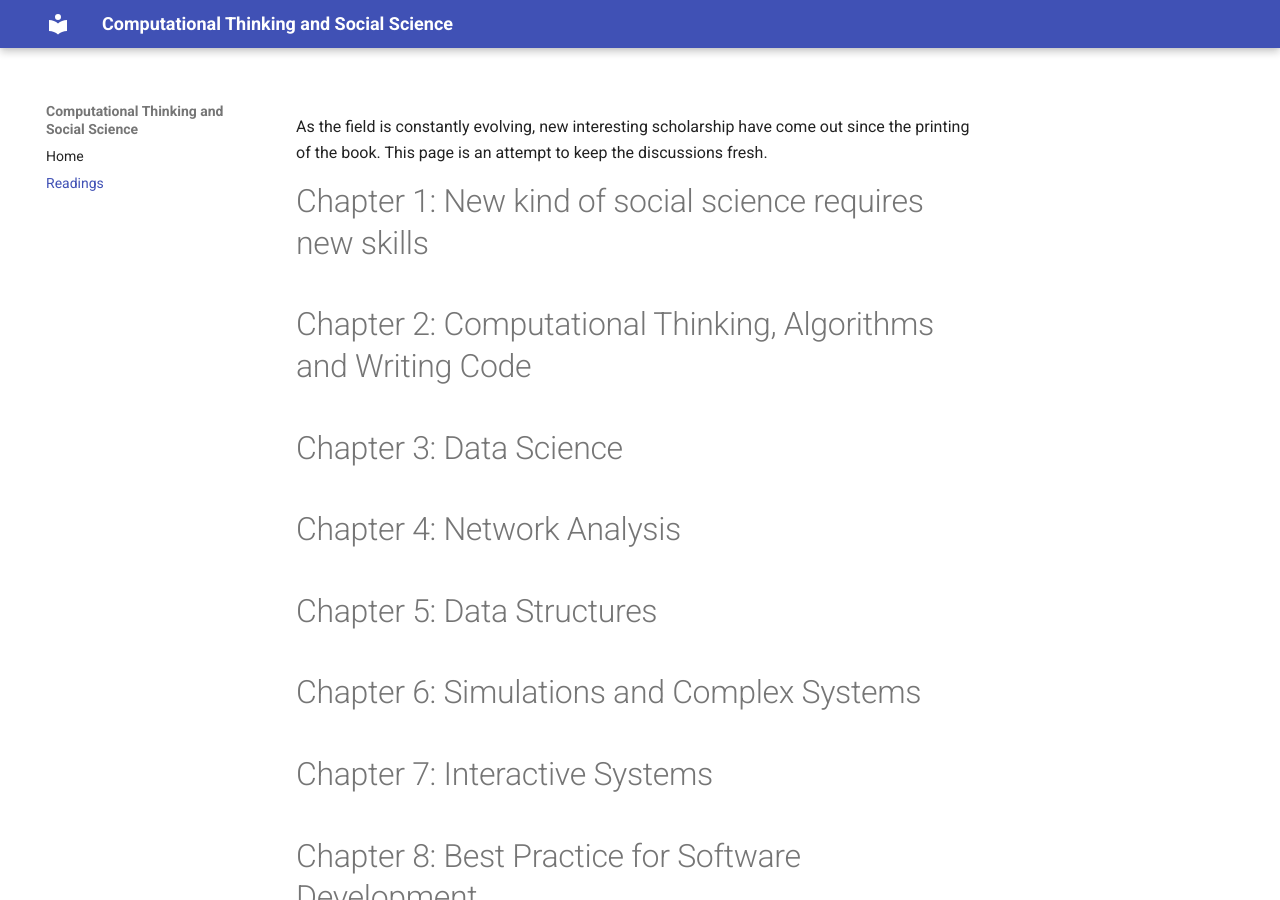
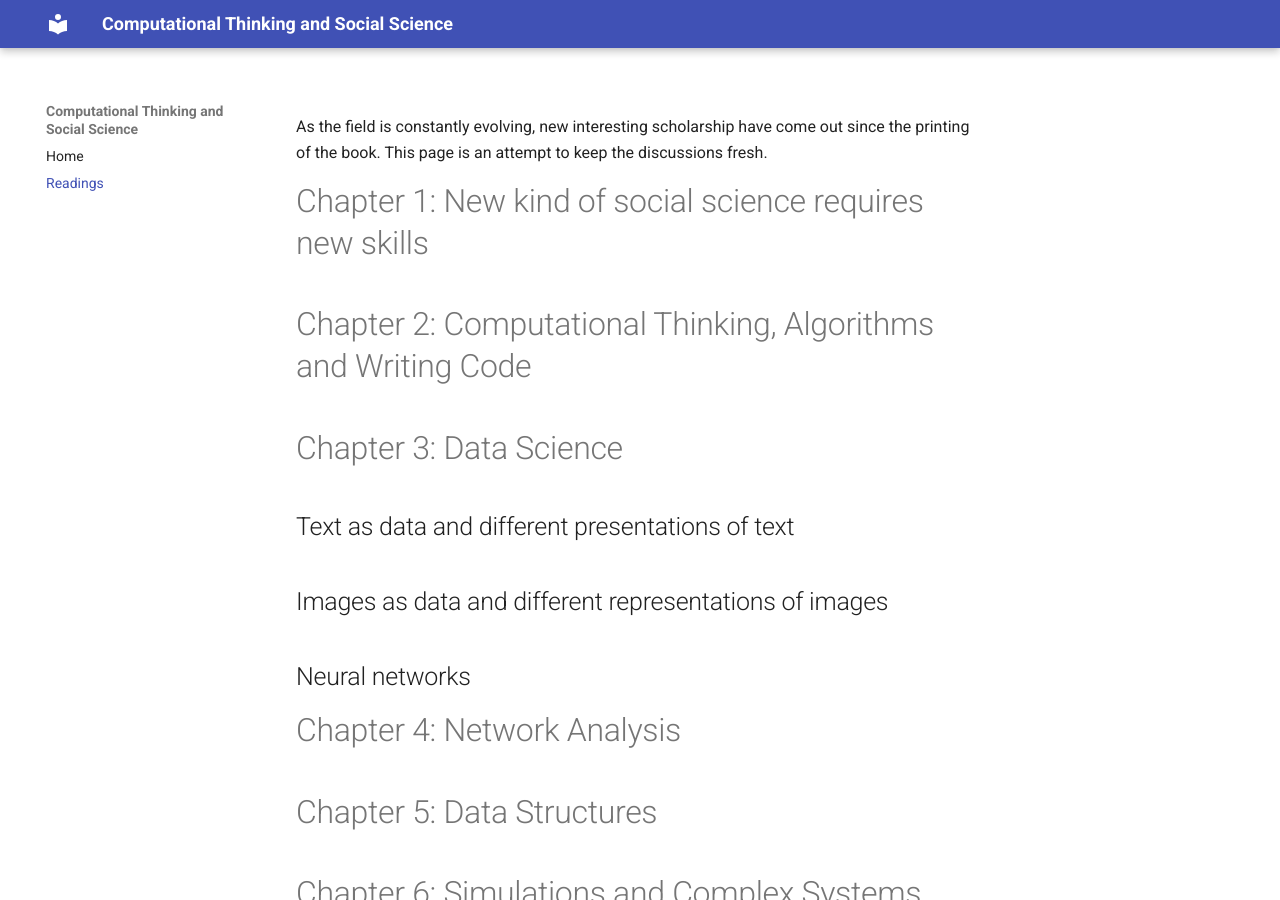
Before and after one commit to codingsocialscience/codingsocialscience.github.io, an MkDocs documentation site: the page built from docs/readings/index.md, in a window 1280 px wide and 900 px high. Built offline with MkDocs 1.6.1 and Material for MkDocs 9.7.7, drawn with Linux system fonts in a browser that asks for light colours.

Commit message:
Add data science sub headings.

```diff
--- a/docs/readings/index.md
+++ b/docs/readings/index.md
@@ -6,6 +6,12 @@ This page is an attempt to keep the discussions fresh.
 # Chapter 2: Computational Thinking, Algorithms and Writing Code
 
 # Chapter 3: Data Science
+
+## Text as data and different presentations of text
+
+## Images as data and different representations of images
+
+## Neural networks
 
 # Chapter 4: Network Analysis
 
```
